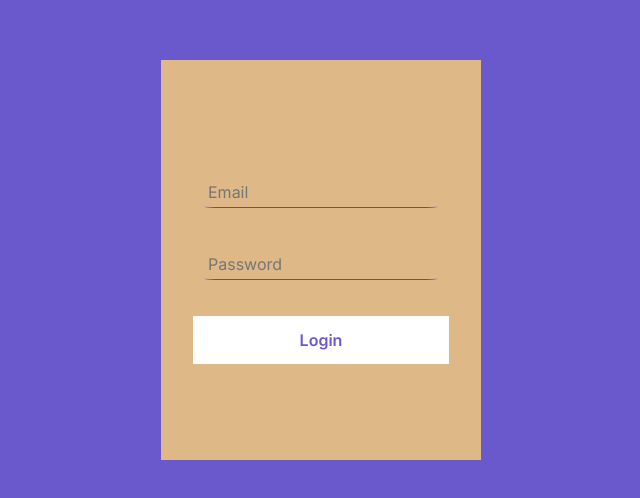
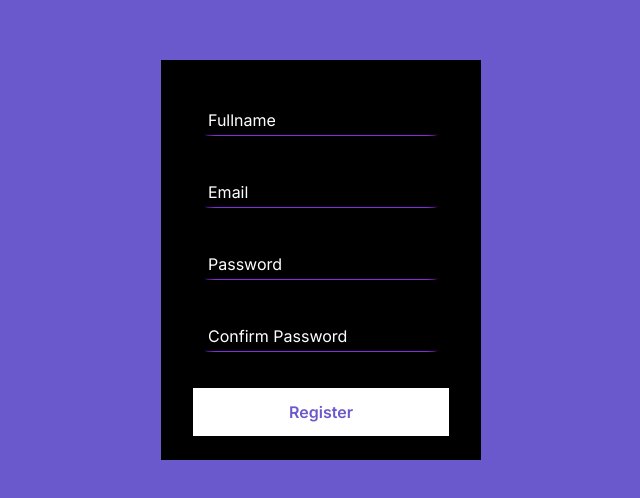
Before and after one commit to julianadeveloper/login-view-reacgt, a React (Create React App) app: page / in a window 1280 px wide. Shown: the part 140-638 px from the top of the page, without its empty margins (319-959 px from the left). Built offline with nearby package versions, Linux system fonts and the light colour scheme; a web font is replaced by a local one.

Commit message:
componente e style register

```diff
--- a/src/App.tsx
+++ b/src/App.tsx
@@ -1,6 +1,6 @@
 import React from "react";
 import "./App.css";
-import { Login } from "./components/Login/Login";
+import { Login } from "./components/Login/LoginView";
 import "./styles/global.css";
 
 function App() {
--- a/src/components/Login/FormRegister.tsx
+++ b/src/components/Login/FormRegister.tsx
@@ -5,9 +5,7 @@ import {
   ContainerLogin,
   ContentLeft, InputRegister,
   InputsIcon,
-  Label, LoginLink,
-  RegisterButton,
-  RegisterLink
+  Label
 } from "./styles/styles-register";
 
 interface ComponentLoginProps {
--- a/src/components/Login/Login.tsx
+++ /dev/null
@@ -1,17 +0,0 @@
-import { FormLogin } from "././FormLogin";
-import { FormRegister } from "./FormRegister";
-
-interface ComponentLoginProps {
-  isActiveStateComponent: boolean;
-}
-
-export function Login(props: ComponentLoginProps) {
-  return (
-    <>
-      <>
-        <FormLogin isActiveStateComponent={(true)}></FormLogin>
-      {/* <FormRegister isActiveStateComponent={(false)}></FormRegister> */}
-      </>
-    </>
-  );
-}
--- /dev/null
+++ b/src/components/Login/LoginView.tsx
@@ -0,0 +1,16 @@
+import { FormRegister } from "./FormRegister";
+
+interface ComponentRegisterProps {
+  isActiveStateComponent: boolean;
+}
+
+export function Login(props: ComponentRegisterProps) {
+  return (
+    <>
+      <>
+        {/* <FormLogin isActiveStateComponent={(true)}></FormLogin> */}
+      <FormRegister isActiveStateComponent={(false)}></FormRegister>
+      </>
+    </>
+  );
+}
--- a/src/components/Login/styles/styles-register.ts
+++ b/src/components/Login/styles/styles-register.ts
@@ -7,6 +7,11 @@ export const ContainerLogin = styled.div`
   display: flex;
   align-items: center;
   justify-content: center;
+  @media (max-width: 640) {
+
+  font-size: 87.5%;
+
+}
 `;
 
 export const ContentLeft = styled.div`
@@ -17,6 +22,7 @@ export const ContentLeft = styled.div`
   width: 25%;
   height: 50vh;
   background-color: black;
+  flex-direction: column;
 `;
 export const RegisterLink = styled.div`
   position: absolute;
@@ -101,10 +107,15 @@ export const BtnLogin = styled.button`
 `;
 export const BtnRegister = styled.button`
   margin-top: 1rem;
-  width: 12rem;
+  width: 80%;
   height: 3rem;
   font-weight: 600;
   color: #6959cd;
   background-color: var(--white);
   border: none;
+  @media (max-width: 640) {
+
+  font-size: 87.5%;
+
+}
 `;
```
